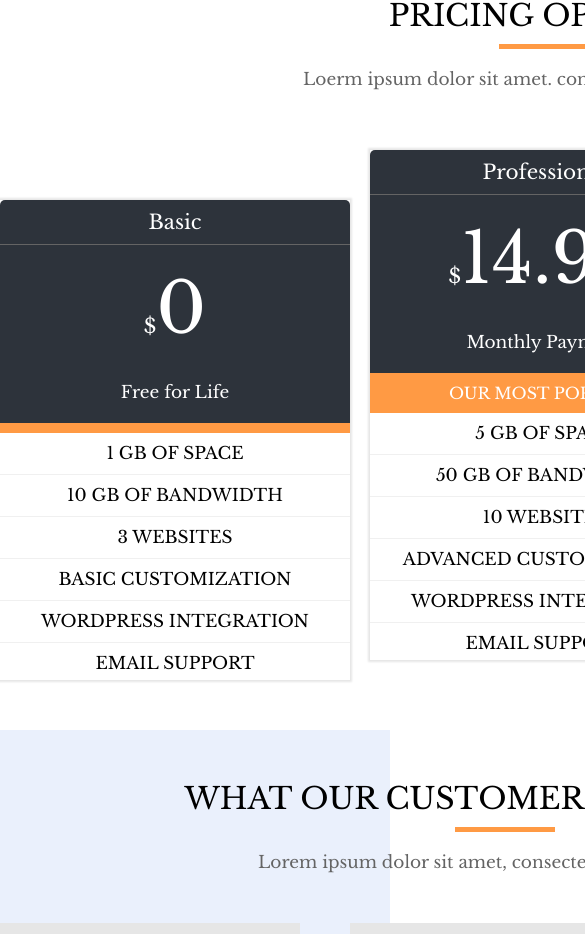
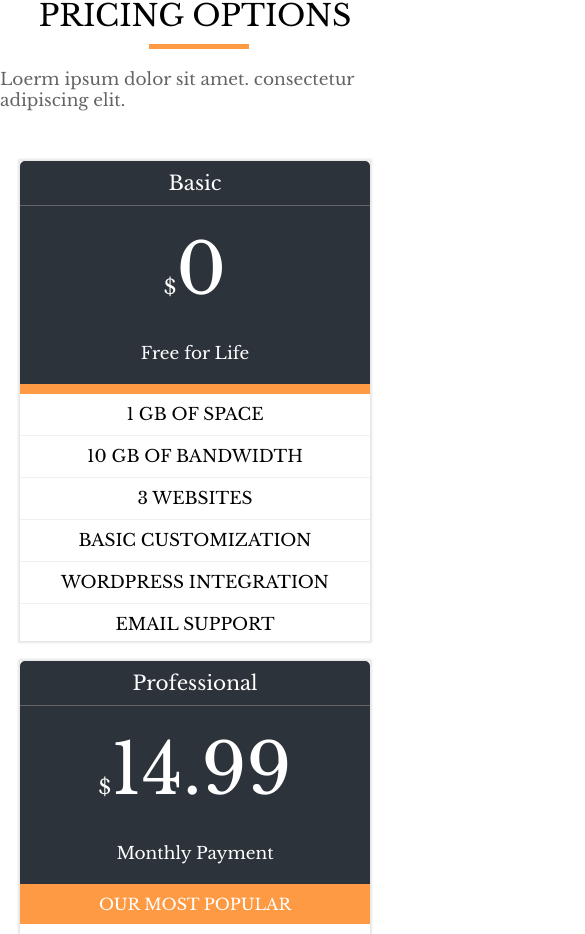
Before and after one commit to MilosM00/react-website, a React (Create React App) app: page / in a window 390 px wide. Shown: the part 4348-5282 px from the top of the page, 585 px wide, since content can reach past the window. Built offline with nearby package versions, Linux system fonts and the light colour scheme; the HTML template or start-up script is replaced by a standard one.

Commit message:
Pricing.css

```diff
--- a/src/components/Pricing.css
+++ b/src/components/Pricing.css
@@ -134,3 +134,28 @@
     padding: 10px 0;
     width: 100%;
 }
+
+
+@media (max-width: 1089px) {
+    .overlay-pricing{
+        display: block;
+    }
+
+    .first-card{
+        margin-top: 0;
+    }
+
+    .first-card:hover{
+        margin-top: 0;
+    }
+
+    .second-card,
+    .third-card{
+        margin-top: 20px;
+    }
+
+    .second-card:hover,
+    .third-card:hover{
+        margin-top: 20px;
+    }
+}
```
